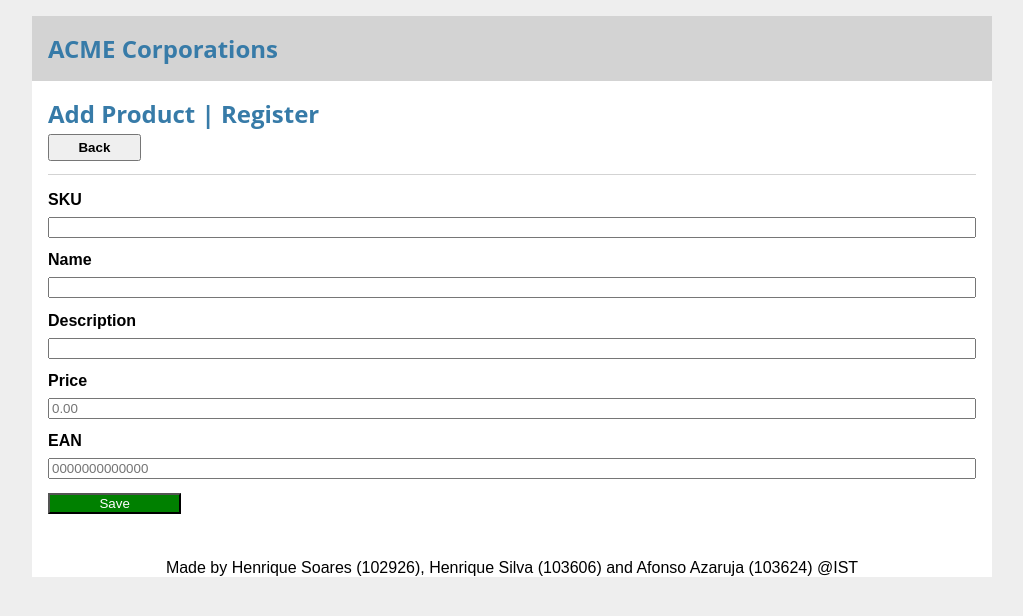
After one commit to henriqueeapsilva/ist-bd-2023, a Python web app: template web/templates/orders/addproduct.html in a window 1280 px wide. The commit adds this page. Shown: the top 616 px of the page, without its empty margins (128-1151 px from the left). Run offline with Jinja, Linux system fonts and the light colour scheme; the template is opened without the code that fills it, so the values that code supplies are empty.

Commit message:
add_product page and update on pay_order

```diff
--- /dev/null
+++ b/web/templates/orders/addproduct.html
@@ -0,0 +1,24 @@
+{% extends 'base.html' %}
+
+{% block header %}
+  <h1>{% block title %}Add Product | Register{% endblock %}</h1>
+  <div class="main">
+    <button onclick="window.location.href='{{ url_for('orders_index') }}'" class="top-left"> Back</button>
+</div>
+{% endblock %}
+
+{% block content %}
+  <form method="post">
+    <label for="SKU">SKU</label>
+    <input name="SKU" id="SKU" type="text" value="" required>
+    <label for="name">Name</label>
+    <input name="name" id="name" type="text" value="" required>
+    <label for="description">Description</label>
+    <input name="description" id="description" type="text" value="" enabled>
+    <label for="price">Price</label>
+    <input name="price" id="price" type="numeric" min="0" step="0.01" placeholder="0.00" value="" required>
+    <label for="EAN">EAN</label>
+    <input name="EAN" id="EAN" type="numeric" placeholder="0000000000000" enabled>
+    <input type="submit" value="Save" style="background-color: green; color:white;">
+  </form>
+{% endblock %}
--- a/web/templates/orders/register.html
+++ b/web/templates/orders/register.html
@@ -13,6 +13,6 @@
     <input name="cust_no" id="cust_no" type="numeric" min="0" value="" required>
     <label for="date">Date</label>
     <input name="date" id="date" type="date" value="" required>
-    <input type="submit" value="Save">
+    <input type="submit" value="Confirm" color="green">
   </form>
 {% endblock %}
--- a/web/templates/orders/update.html
+++ b/web/templates/orders/update.html
@@ -31,7 +31,7 @@
         {% endif %}
     {% endfor %}
   <div class="main">
-    <button onclick="history.back()" class="bottom-center"> Add product</button>
+    <button onclick="window.location.href='{{ url_for('add_product', order_no = order['order_no']) }}'" class="bottom-center"> Add product</button>
 </div>
 
 {% endblock %}
```
Also changed, not shown: web/templates/orders/pay.html (+2 -5 lines), 1 other file.
